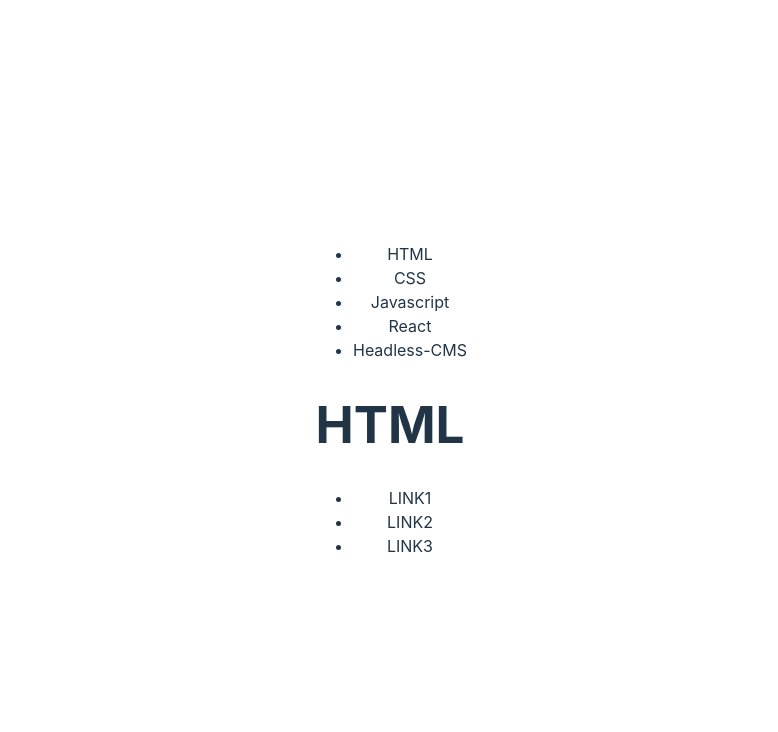
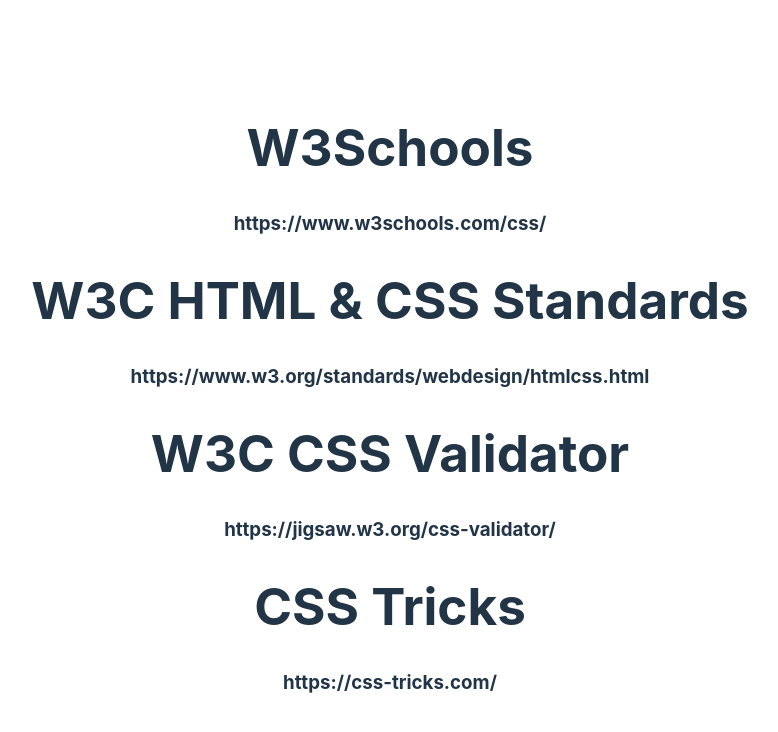
Before and after one commit to mrflexxi/uin23ak3_resourceapp_group20, a React (Vite) app: page /#/css in a window 1280 px wide. Shown: the top 732 px of the page, without its empty margins (250-1028 px from the left). Built offline with nearby package versions, Linux system fonts and the light colour scheme.

Commit message:
Funksjonalitet ferdig (?)
Alle ressurser blir hentet direkte, ingen home-knapp enda. Merger med main.

```diff
--- a/package.json
+++ b/package.json
@@ -14,6 +14,7 @@
     "react-dom": "^18.2.0"
   },
   "devDependencies": {
+    "@rollup/rollup-darwin-x64": "^4.13.0",
     "@types/react": "^18.2.56",
     "@types/react-dom": "^18.2.19",
     "@vitejs/plugin-react": "^4.2.1",
@@ -21,6 +22,7 @@
     "eslint-plugin-react": "^7.33.2",
     "eslint-plugin-react-hooks": "^4.6.0",
     "eslint-plugin-react-refresh": "^0.4.5",
+    "react-router-dom": "^6.22.3",
     "sass": "^1.71.1",
     "vite": "^5.1.4"
   }
--- a/src/App.jsx
+++ b/src/App.jsx
@@ -1,38 +1,27 @@
-import resources from './assets/ressurser.js'
 import './App.css'
+import { HashRouter, Routes, Route } from "react-router-dom";
+import Home from './pages/home.jsx'
+import Html from './pages/html.jsx'
+import Css from './pages/css.jsx'
+import Javascript from './pages/javascript.jsx';
+import React from './pages/react.jsx'
+import Headless from './pages/headless.jsx';
 
 function App() {
 
-  console.log(resources)
-
+  // Setter up routes til forskjellige navigasjoner
   return (
-    <>
-      <div id="container">
-        <div id="nav-cont">
-          <nav>
-            <ul>
-              <li>HTML</li>
-              <li>CSS</li>
-              <li>Javascript</li>
-              <li>React</li>
-              <li>Headless-CMS</li>
-            </ul>
-          </nav>
-          <div id="content-cont">
-            <h1>HTML</h1>
-            <p></p>
-            <div id="links-cont">
-              <ul>
-                <li>LINK1</li>
-                <li>LINK2</li>
-                <li>LINK3</li>
-              </ul>
-            </div>
-          </div>
-        </div>
-      </div>
-    </>
-  )
+    <HashRouter>
+      <Routes>
+        <Route path="/" element={<Home />} />
+        <Route path="/html" element={<Html />} />
+        <Route path="/css" element={<Css />} />
+        <Route path="/javascript" element={<Javascript />} />
+        <Route path="/react" element={<React />} />
+        <Route path="/headless-cms" element={<Headless />} />
+      </Routes>
+    </HashRouter>
+    )
 }
 
 export default App
--- /dev/null
+++ b/src/pages/css.jsx
@@ -0,0 +1,20 @@
+import resources from '../assets/ressurser.js'
+
+export default function Css(){
+
+    // Filtrerer gjennom alle mulige ressurser via. category og spytter ut tittel og url.
+    const cssUrls = resources
+    .filter(resource => resource.category === 'css')
+    .map(resource => ({ title: resource.title, url: resource.url }))
+
+    return(
+        <div>
+            {cssUrls.map((cssUrl, index) => (
+                <div key={index}>
+                    <h1>{cssUrl.title}</h1>
+                    <h3>{cssUrl.url}</h3>
+                </div>
+        ))}
+        </div>
+    )
+}
--- /dev/null
+++ b/src/pages/headless.jsx
@@ -0,0 +1,20 @@
+import resources from '../assets/ressurser.js'
+
+export default function Headless(){
+
+    // Filtrerer gjennom alle mulige ressurser via. category og spytter ut tittel og url.
+    const headlessUrls = resources
+    .filter(resource => resource.category === 'headless-cms')
+    .map(resource => ({ title: resource.title, url: resource.url }))
+
+    return(
+        <div>
+            {headlessUrls.map((headlessUrl, index) => (
+                <div key={index}>
+                    <h1>{headlessUrl.title}</h1>
+                    <h3>{headlessUrl.url}</h3>
+                </div>
+        ))}
+        </div>
+    )
+}
--- /dev/null
+++ b/src/pages/home.jsx
@@ -0,0 +1,27 @@
+import { NavLink } from "react-router-dom";
+import resources from '../assets/ressurser.js'
+
+export default function Home(){
+
+    // Rendrer ut alle navigasjoner
+    const categories = Array.from(new Set(resources?.map(resource => resource.category)))
+    const renderCategories = ()=>{
+        return categories.map((category, index) => (
+            <NavLink key={category} to={`/${category}`}>{category}</NavLink>
+        ))
+    }
+
+    return(
+        <>
+            <div id="container">
+                <div id="nav-cont">
+                <nav>
+                    {renderCategories()}
+                </nav>
+                <div id="content-cont">
+                </div>
+                </div>
+            </div>
+        </>
+        )
+}
--- /dev/null
+++ b/src/pages/html.jsx
@@ -0,0 +1,20 @@
+import resources from '../assets/ressurser.js'
+
+export default function Html(){
+
+    // Filtrerer gjennom alle mulige ressurser via. category og spytter ut tittel og url.
+    const htmlUrls = resources
+    .filter(resource => resource.category === 'html')
+    .map(resource => ({ title: resource.title, url: resource.url }))
+
+    return(
+        <div>
+            {htmlUrls.map((htmlUrl, index) => (
+                <div key={index}>
+                    <h1>{htmlUrl.title}</h1>
+                    <h3>{htmlUrl.url}</h3>
+                </div>
+        ))}
+        </div>
+    )
+}
--- /dev/null
+++ b/src/pages/javascript.jsx
@@ -0,0 +1,20 @@
+import resources from '../assets/ressurser.js'
+
+export default function Javascript(){
+
+    // Filtrerer gjennom alle mulige ressurser via. category og spytter ut tittel og url.
+    const jsUrls = resources
+    .filter(resource => resource.category === 'javascript')
+    .map(resource => ({ title: resource.title, url: resource.url }))
+
+    return(
+        <div>
+            {jsUrls.map((jsUrl, index) => (
+                <div key={index}>
+                    <h1>{jsUrl.title}</h1>
+                    <h3>{jsUrl.url}</h3>
+                </div>
+        ))}
+        </div>
+    )
+}
--- /dev/null
+++ b/src/pages/react.jsx
@@ -0,0 +1,20 @@
+import resources from '../assets/ressurser.js'
+
+export default function React(){
+
+    // Filtrerer gjennom alle mulige ressurser via. category og spytter ut tittel og url.
+    const reactUrls = resources
+    .filter(resource => resource.category === 'react')
+    .map(resource => ({ title: resource.title, url: resource.url }))
+
+    return(
+        <div>
+            {reactUrls.map((reactUrl, index) => (
+                <div key={index}>
+                    <h1>{reactUrl.title}</h1>
+                    <h3>{reactUrl.url}</h3>
+                </div>
+        ))}
+        </div>
+    )
+}
```
Also changed, not shown: 1 other file (tests, documents, lock files or other folders).
